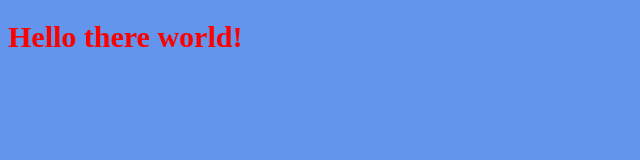
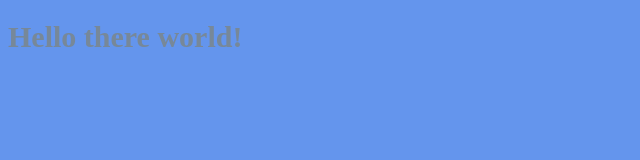
Before and after one commit to bmckenna1982/github-pages-demo, a plain HTML site: page index.html in a window 1280 px wide. Shown: the whole page, without its empty margins (0-640 px from the left). Drawn offline with Linux system fonts and the light colour scheme.

Commit message:
updated text color

```diff
--- a/main.css
+++ b/main.css
@@ -1,6 +1,6 @@
 h1  {
     font-size: 30px;
-    color: red;
+    color:lightslategrey;
 }
 body {
     background-color: cornflowerblue;
```
